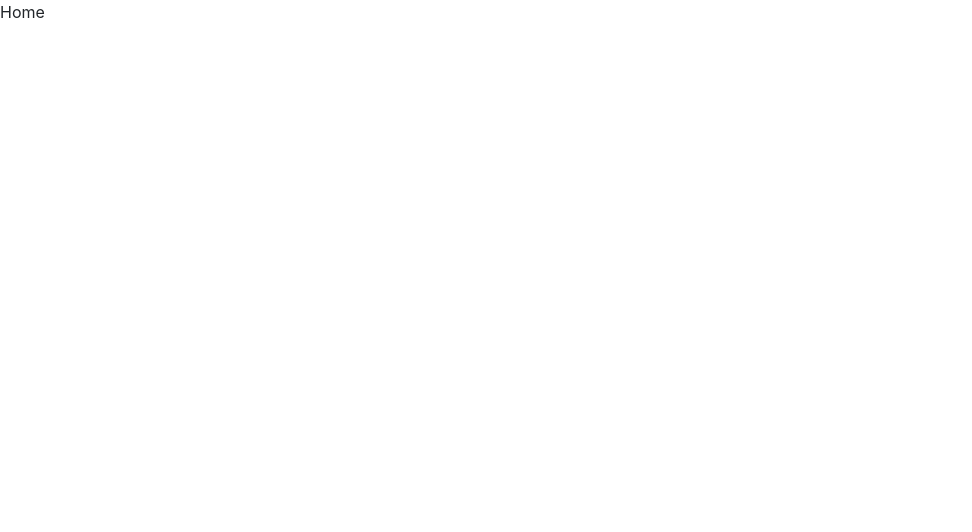
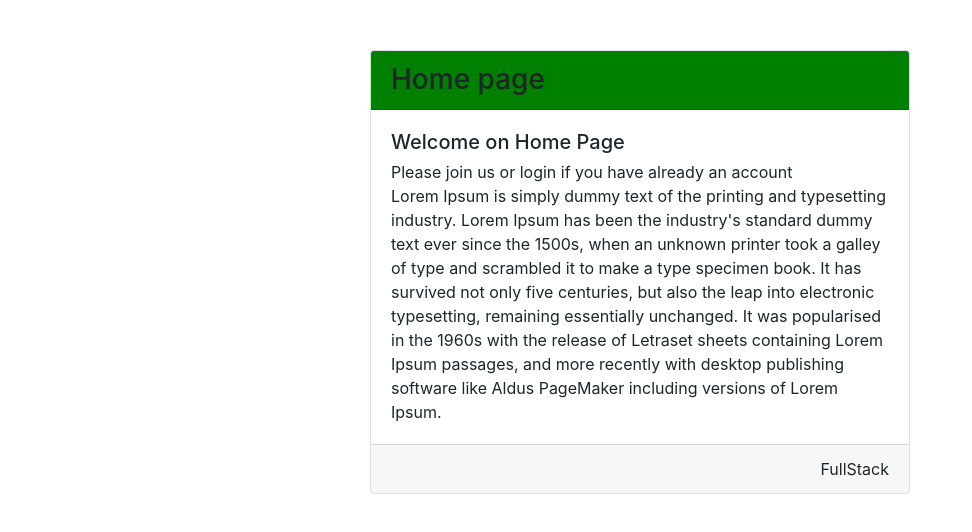
Before and after one commit to MuhammadRaheelFayyaz/fullStack-frontend, a React (Create React App) app: page / in a window 1280 px wide. Shown: the top 532 px of the page, without its empty margins (0-972 px from the left). Built offline with nearby package versions, Linux system fonts and the light colour scheme.

Commit message:
homepage

```diff
--- a/src/components/home.jsx
+++ b/src/components/home.jsx
@@ -1,7 +1,57 @@
 import React from "react";
+import {
+  Container,
+  Row,
+  Col,
+  Card,
+  CardImg,
+  CardText,
+  CardBody,
+  CardTitle,
+  CardSubtitle,
+  CardHeader,
+  CardFooter
+} from "reactstrap";
 
 const HomePage = () => {
-  return <div>Home</div>;
+  return (
+    <Container>
+      <Row>
+        <Col
+          md={{ size: 6, offset: 3 }}
+          lg={{ size: 6, offset: 3 }}
+          xs="12"
+          className="justify-content-center"
+          style={{ marginTop: 50 }}
+        >
+          <Card>
+            <CardHeader style={{ backgroundColor: "green" }} tag="h3">
+              Home page
+            </CardHeader>
+            <CardBody>
+              <CardTitle tag="h5">Welcome on Home Page</CardTitle>
+              <CardSubtitle>
+                Please join us or login if you have already an account{" "}
+              </CardSubtitle>
+              <CardText>
+                Lorem Ipsum is simply dummy text of the printing and typesetting
+                industry. Lorem Ipsum has been the industry's standard dummy
+                text ever since the 1500s, when an unknown printer took a galley
+                of type and scrambled it to make a type specimen book. It has
+                survived not only five centuries, but also the leap into
+                electronic typesetting, remaining essentially unchanged. It was
+                popularised in the 1960s with the release of Letraset sheets
+                containing Lorem Ipsum passages, and more recently with desktop
+                publishing software like Aldus PageMaker including versions of
+                Lorem Ipsum.
+              </CardText>
+            </CardBody>
+            <CardFooter style={{ textAlign: "right" }}>FullStack</CardFooter>
+          </Card>
+        </Col>
+      </Row>
+    </Container>
+  );
 };
 
 export default HomePage;
```
